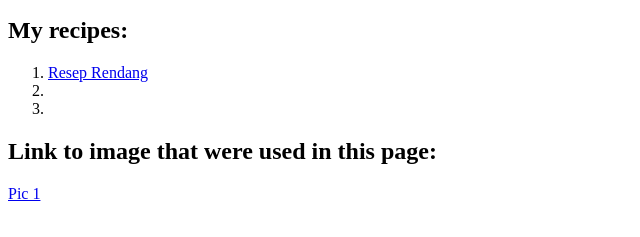
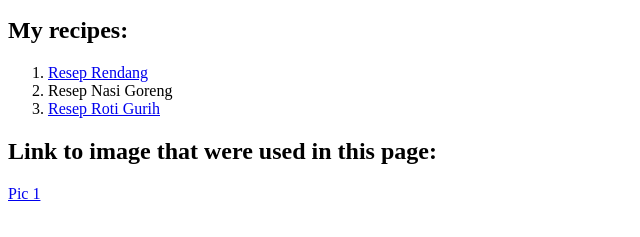
Before and after one commit to purplehaze11/odin-recipes, a plain HTML site: page main-page.html in a window 1280 px wide. Shown: the part 101-338 px from the top of the page, without its empty margins (0-640 px from the left). Drawn offline with Linux system fonts and the light colour scheme.

Commit message:
Added roti gurih recipe

```diff
--- a/main-page.html
+++ b/main-page.html
@@ -16,8 +16,8 @@
         <h2>My recipes:</h2>
         <ol>
             <li><a href="recipes/rendang.html">Resep Rendang</a></li>
-            <li><a href="recipes/nasi-goreng.html"></a></li>
-            <li><a href="http://"></a></li>
+            <li><a href="recipes/nasi-goreng.html"></a>Resep Nasi Goreng</li>
+            <li><a href="recipes/roti-gurih.html">Resep Roti Gurih</a></li>
         </ol>
     </main>
     <footer>
```
